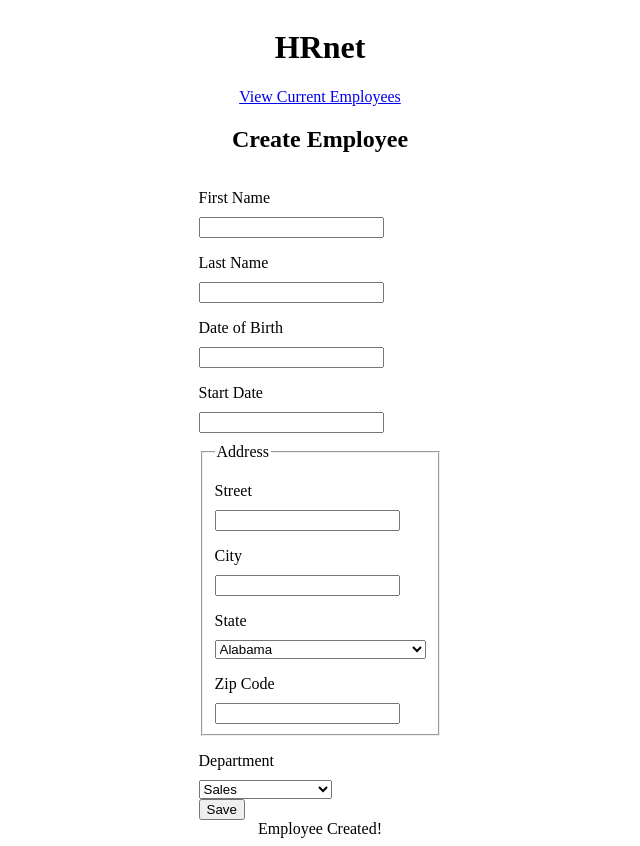
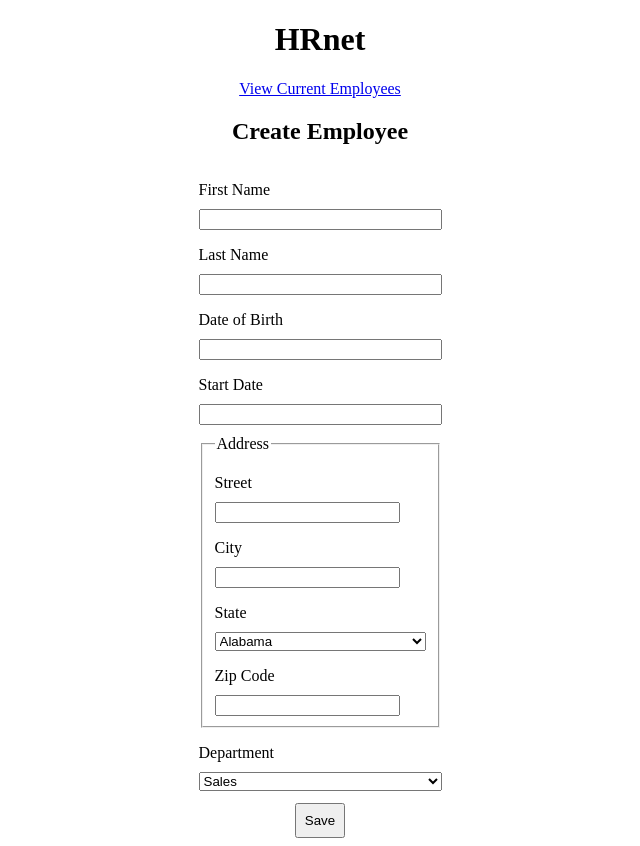
Before and after one commit to raven-panda/oc-14-hrnet-webapp, a React (Vite) app: page / in a window 1280 px wide. Shown: the whole page, without its empty margins (320-960 px from the left). Built offline with nearby package versions, Linux system fonts and the light colour scheme.

Commit message:
feat(style): fix body hydratation error, added style to form

```diff
--- a/src/App.tsx
+++ b/src/App.tsx
@@ -1,5 +1,6 @@
 import AppRouter from './router/Router';
 import './assets/css/index.css';
+import './assets/css/form.css';
 
 function App() {
   return (
--- /dev/null
+++ b/src/assets/css/form.css
@@ -0,0 +1,19 @@
+form {
+  display: flex;
+  flex-direction: column;
+}
+
+label {
+  display: block;
+  margin-top: 1rem;
+  margin-bottom: 10px;
+}
+
+select {
+  width: 100%;
+}
+
+button.submit-button {
+  padding: 8px;
+  margin: 12px auto 0;
+}
--- a/src/assets/css/index.css
+++ b/src/assets/css/index.css
@@ -1,3 +1,12 @@
+body {
+  margin: 0;
+}
+
+#root {
+  max-width: 1024px;
+  margin: auto;
+}
+
 .title {
   display: flex;
   align-items: center;
@@ -9,12 +18,7 @@
   flex-direction: column;
   align-items: center;
   justify-content: center;
-}
-
-label {
-  display: block;
-  margin-top: 1rem;
-  margin-bottom: 10px;
+  width: 100%;
 }
 
 .address {
--- a/src/views/CreateEmployeePage.tsx
+++ b/src/views/CreateEmployeePage.tsx
@@ -1,7 +1,7 @@
 import { Link } from "react-router-dom";
 import SelectMenu from "../components/form/SelectMenu";
+import InputControl from "../components/form/TextInput";
 import { statesSelectData } from "../components/select-data/StatesSelectData";
-import InputControl from "../components/form/TextInput";
 
 export default function CreateEmployeePage() {
 
@@ -13,7 +13,7 @@ export default function CreateEmployeePage() {
   };
 
   return (
-    <body className="container">
+    <>
       <header className="container">
         <h1>HRnet</h1>
         <Link to="/employee-list">View Current Employees</Link>
@@ -65,10 +65,9 @@ export default function CreateEmployeePage() {
             />
           </div>
 
-          <button type="submit">Save</button>
+          <button type="submit" className="submit-button">Save</button>
         </form>
-        <div id="confirmation" className="modal">Employee Created!</div>
       </main>
-    </body>
+    </>
   );
 }
--- a/src/views/EmployeesListPage.tsx
+++ b/src/views/EmployeesListPage.tsx
@@ -32,13 +32,13 @@ export default function EmployeesListPage() {
   ];
 
   return (
-    <body className="container">
+    <>
       <header className="container">
         <h1>Current Employees</h1>
       </header>
       <main className="container">
         <FilterableTable columns={columns} />
       </main>
-    </body>
+    </>
   );
 }
```
